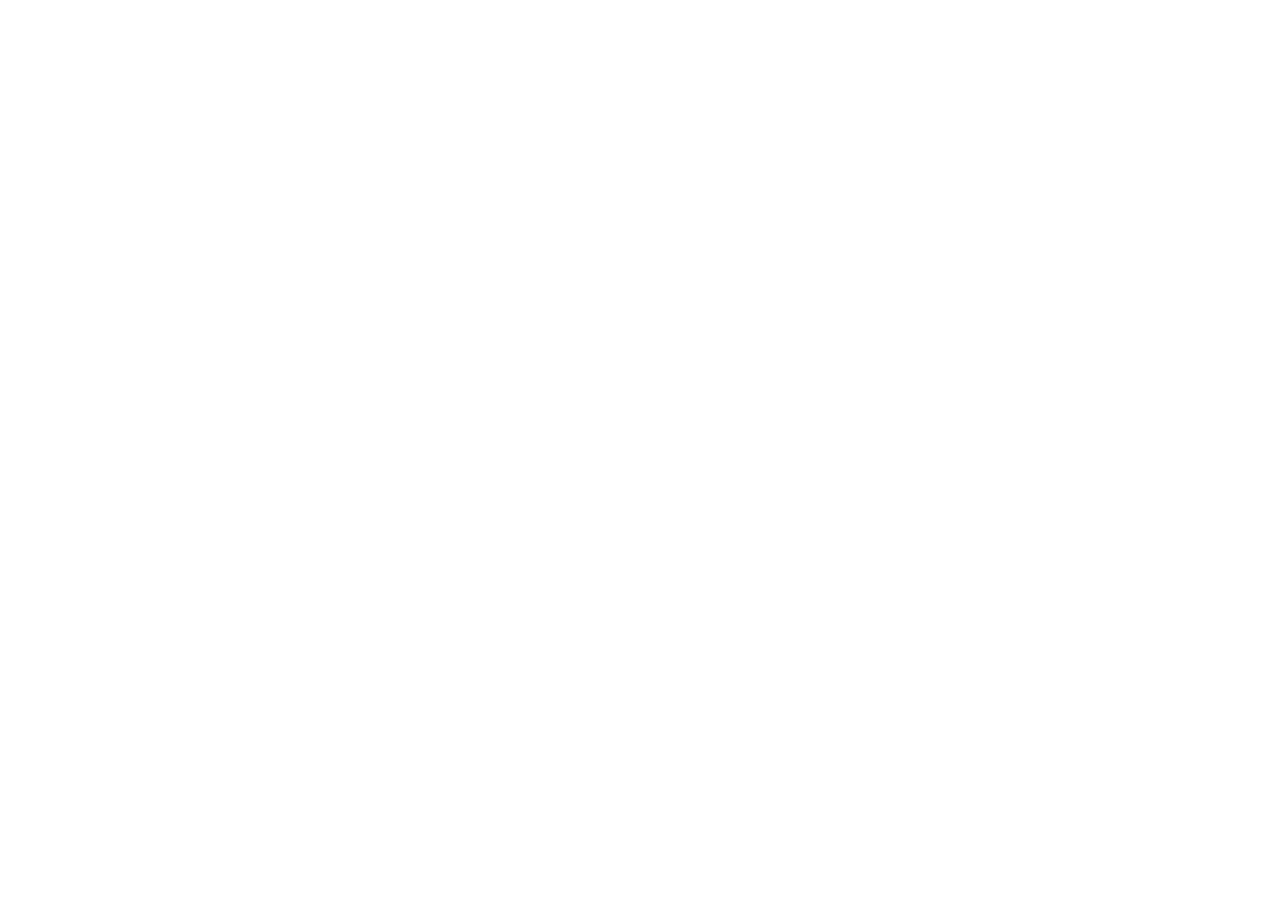
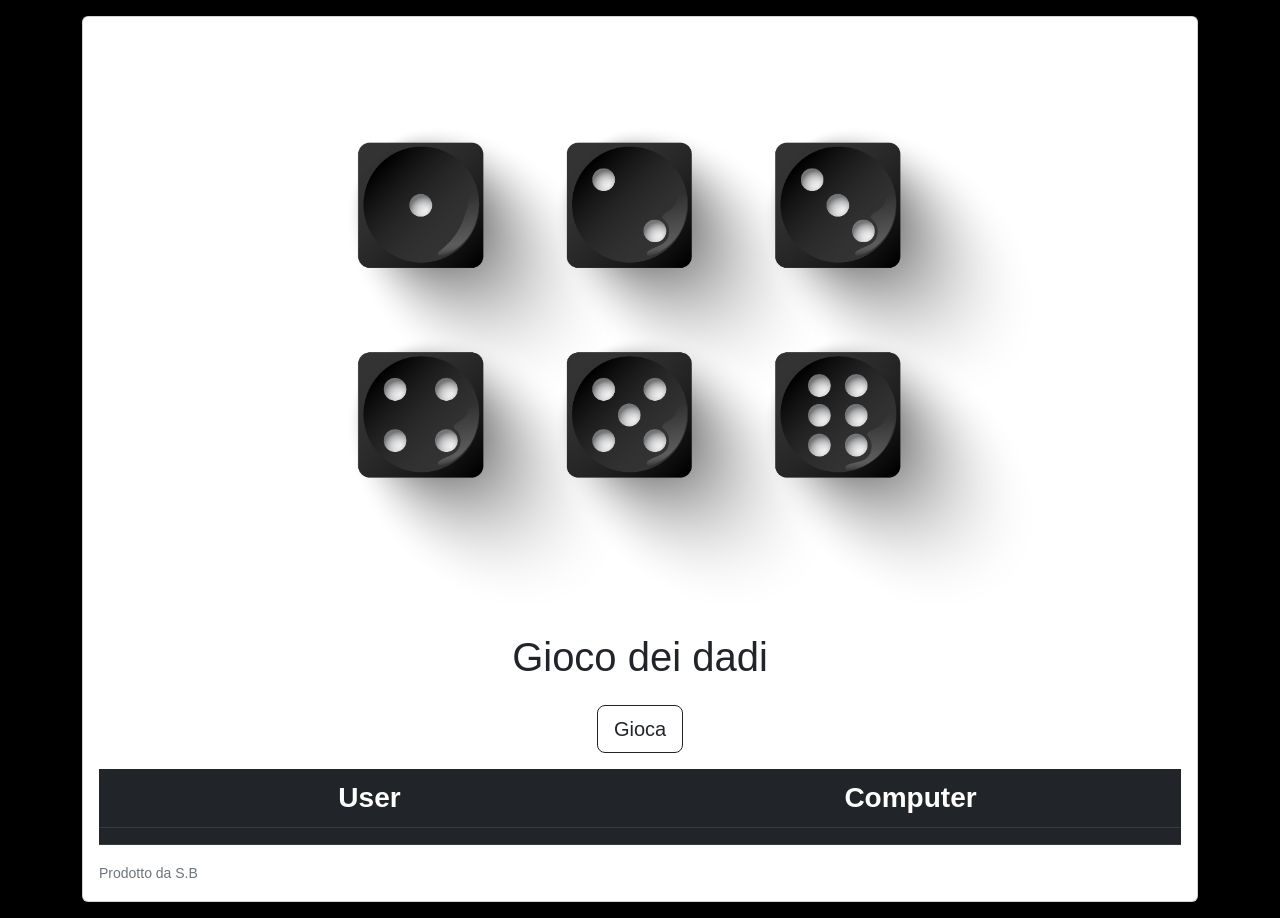
Before and after one commit to Samuele-Benato/js-mail-dadi, a plain HTML site: page DADI/index.html in a window 1280 px wide. Before the commit the page ends 800 px from the top, so only its background shows below. Drawn offline with nearby package versions, Linux system fonts and the light colour scheme.

Commit message:
feat : add style

```diff
--- a/DADI/css/style.css
+++ b/DADI/css/style.css
@@ -0,0 +1,15 @@
+body {
+  background-color: #000;
+  font-family: Arial, Helvetica, sans-serif;
+}
+
+.img_container {
+  display: flex;
+  justify-content: center;
+  align-items: center;
+}
+
+.card-img-top {
+  max-height: 650px;
+  max-width: 900px;
+}
--- a/DADI/index.html
+++ b/DADI/index.html
@@ -40,5 +40,44 @@
     <!-- MY JS -->
     <script type="text/javascript" src="./js/main.js" defer></script>
   </head>
-  <body></body>
+  <body>
+    <div class="container">
+      <div class="card my-3">
+        <div class="img_container">
+          <img
+            src="./img/cubes_gambling_n_02.jpg"
+            class="card-img-top"
+            alt="immagine dadi"
+          />
+        </div>
+
+        <div class="card-body">
+          <h5 class="card-title text-center fs-1">Gioco dei dadi</h5>
+
+          <div class="text-center py-3">
+            <div id="btn_gioca" class="btn btn-outline-dark btn-lg">Gioca</div>
+          </div>
+
+          <table class="table table-dark table-hover">
+            <thead>
+              <tr>
+                <th class="w-50 text-center fs-3">User</th>
+                <th class="text-center fs-3">Computer</th>
+              </tr>
+            </thead>
+            <tbody>
+              <tr>
+                <td id="user_number" class="w-50 text-center fs-3"></td>
+                <td id="computer_number" class="text-center fs-3"></td>
+              </tr>
+            </tbody>
+          </table>
+          <div id="message" class="text-center fs-1 fw-bold"></div>
+          <p class="card-text">
+            <small class="text-muted">Prodotto da S.B</small>
+          </p>
+        </div>
+      </div>
+    </div>
+  </body>
 </html>
--- a/DADI/js/main.js
+++ b/DADI/js/main.js
@@ -10,15 +10,27 @@ let random2 = Math.floor(Math.random() * maxNumber) + minNumber;
 
 // dichiaro numero dell'user
 let userNumber = random1;
-console.log(random1);
 // dichiaro numero del computer
 let computerNumber = random2;
-console.log(random2);
 
-if (userNumber < computerNumber) {
-  alert("complimenti USER hai vinto!");
-} else if (userNumber == computerNumber) {
-  alert("ACCIDENTI parità!");
-} else {
-  alert("AHAH ti sei fatto battere da un computer!");
-}
+// richiamo il bottone dall'html
+const myButton = document.getElementById("btn_gioca");
+myButton.addEventListener("click", function () {
+  // scrivo il risutato in tabella
+  let userNumberGenerator = document.getElementById("user_number");
+  userNumberGenerator.innerHTML = userNumber;
+
+  // scrivo il risutato in tabella
+  let computerNumberGenerator = document.getElementById("computer_number");
+  computerNumberGenerator.innerHTML = computerNumber;
+
+  let messageUser = document.getElementById("message");
+
+  if (userNumber < computerNumber) {
+    messageUser.innerHTML = "Che fortuna! HAI VINTO.";
+  } else if (userNumber == computerNumber) {
+    messageUser.innerHTML = "ACCIDENTI! parità.";
+  } else {
+    messageUser.innerHTML = "Che peccato! HAI PERSO";
+  }
+});
```
Also changed, not shown: DADI/img/cubes_gambling_n_02.jpg (added).
